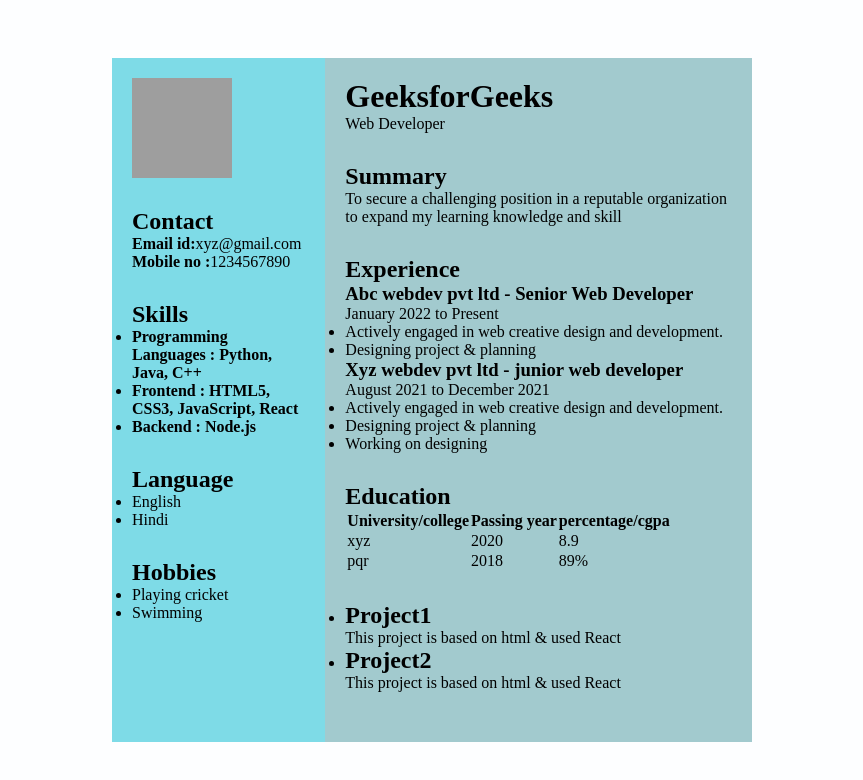
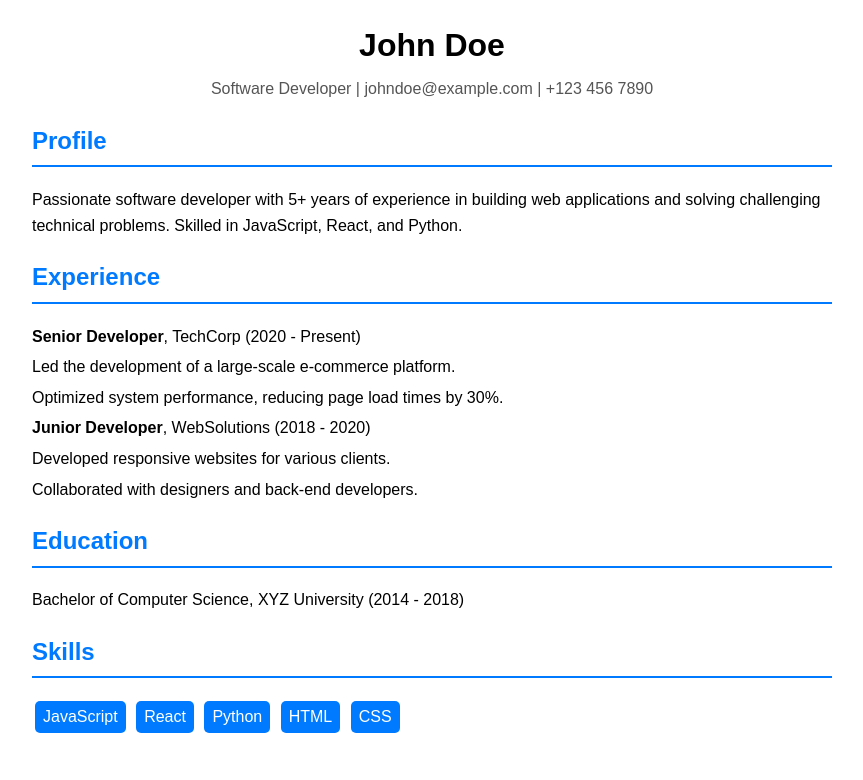
Before and after one commit to Sathishgnr/CV, a plain HTML site: page index.html in a window 1280 px wide. Shown: the whole page, without its empty margins (208-1071 px from the left). Drawn offline with Linux system fonts and the light colour scheme; grey boxes are pictures that could not be loaded.

Commit message:
Update index.html

```diff
--- a/index.html
+++ b/index.html
@@ -1,120 +1,105 @@
+<!DOCTYPE html>
 <html lang="en">
-
 <head>
   <meta charset="UTF-8">
-    <meta http-equiv="X-UA-Compatible" content="IE=edge">
-    <meta name="viewport"
-          content="width=device-width, initial-scale=1.0">
-    <link rel="stylesheet" href="style.css">
+  <meta name="viewport" content="width=device-width, initial-scale=1.0">
+  <title>CV</title>
+  <style>
+    body {
+      font-family: Arial, sans-serif;
+      line-height: 1.6;
+      margin: 20px;
+      padding: 0;
+    }
+    .container {
+      max-width: 800px;
+      margin: 0 auto;
+    }
+    header {
+      text-align: center;
+      margin-bottom: 20px;
+    }
+    header h1 {
+      margin: 0;
+    }
+    header p {
+      margin: 5px 0 0;
+      color: #555;
+    }
+    section {
+      margin-bottom: 20px;
+    }
+    section h2 {
+      border-bottom: 2px solid #007BFF;
+      padding-bottom: 5px;
+      color: #007BFF;
+    }
+    ul {
+      list-style: none;
+      padding: 0;
+    }
+    ul li {
+      margin: 5px 0;
+    }
+    .skills span {
+      display: inline-block;
+      background: #007BFF;
+      color: #fff;
+      padding: 3px 8px;
+      margin: 3px;
+      border-radius: 5px;
+    }
+  </style>
 </head>
+<body>
+  <div class="container">
+    <header>
+      <h1>John Doe</h1>
+      <p>Software Developer | johndoe@example.com | +123 456 7890</p>
+    </header>
 
-<body>
-    <div class="full">
-        <div class="left">
-            <div class="image">
-                <img src=
-"https://media.geeksforgeeks.org/wp-content/uploads/20220202083519/gfglogo.png"
-                     alt="gfg-logo"
-                     style="width:100px;height:100px;">
-            </div>
-            <div class="Contact">
-                <h2>Contact</h2>
-                <p><b>Email id:</b>xyz@gmail.com</p>
-                <p><b>Mobile no :</b>1234567890</p>
-            </div>
-            <div class="Skills">
-                <h2>Skills</h2>
-                <ul>
-                    <li><b>Programming Languages :
-                      Python, Java, C++</b></li>
-                    <li><b>Frontend : HTML5, CSS3,
-                      JavaScript, React</b></li>
-                    <li><b>Backend : Node.js</b></li>
-                </ul>
-            </div>
-            <div class="Language">
-                <h2>Language</h2>
-                <ul>
-                    <li>English</li>
-                    <li>Hindi</li>
-                </ul>
-            </div>
-            <div class="Hobbies">
-                <h2>Hobbies</h2>
-                <ul>
-                    <li>Playing cricket</li>
-                    <li>Swimming</li>
-                </ul>
-            </div>
-        </div>
-        <div class="right">
-            <div class="name">
-                <h1>GeeksforGeeks</h1>
-            </div>
-            <div class="title">
-                <p>Web Developer</p>
-            </div>
-            <div class="Summary">
-                <h2>Summary</h2>
-                <p>To secure a challenging position in a
-                  reputable organization
-                    to expand my learning knowledge and skill
-                </p>
-            </div>
-            <div class="Experience">
+    <section>
+      <h2>Profile</h2>
+      <p>Passionate software developer with 5+ years of experience in building web applications and solving challenging technical problems. Skilled in JavaScript, React, and Python.</p>
+    </section>
+
+    <section>
       <h2>Experience</h2>
-                <h3>Abc webdev pvt ltd - Senior Web Developer</h3>
-                <p>January 2022 to Present</p>
-                <ul>
-                    <li>Actively engaged in web creative
-                      design and development.</li>
-                    <li>Designing project & planning</li>
-                </ul>
-                <h3>Xyz webdev pvt ltd - junior web developer</h3>
-                <p>August 2021 to December 2021</p>
-                <ul>
-                    <li>Actively engaged in web creative
-                      design and development.</li>
-                    <li>Designing project & planning</li>
-                    <li>Working on designing</li>
-                </ul>
-            </div>
-            <div class="Education">
-                <h2>Education</h2>
-                <table>
-                    <tr>
-                        <th>University/college  </th>
-                        <th>Passing year  </th>
-                        <th>percentage/cgpa</th>
-                    </tr>
-                    <tr>
-                        <td>xyz</td>
-                        <td>2020</td>
-                        <td>8.9</td>
-                    </tr>
-                    <tr>
-                        <td>pqr</td>
-                        <td>2018</td>
-                        <td>89%</td>
-                    </tr>
-                </table>
-            </div>
-            <div class="project">
       <ul>
         <li>
-                        <h2>Project1</h2>
-                        <p>This project is based on html
-                          & used React</p>
+          <strong>Senior Developer</strong>, TechCorp (2020 - Present)
+          <ul>
+            <li>Led the development of a large-scale e-commerce platform.</li>
+            <li>Optimized system performance, reducing page load times by 30%.</li>
+          </ul>
         </li>
         <li>
-                        <h2>Project2</h2>
-                        <p>This project is based on html
-                          & used React</p>
+          <strong>Junior Developer</strong>, WebSolutions (2018 - 2020)
+          <ul>
+            <li>Developed responsive websites for various clients.</li>
+            <li>Collaborated with designers and back-end developers.</li>
+          </ul>
         </li>
       </ul>
+    </section>
+
+    <section>
+      <h2>Education</h2>
+      <ul>
+        <li>Bachelor of Computer Science, XYZ University (2014 - 2018)</li>
+      </ul>
+    </section>
+
+    <section>
+      <h2>Skills</h2>
+      <div class="skills">
+        <span>JavaScript</span>
+        <span>React</span>
+        <span>Python</span>
+        <span>HTML</span>
+        <span>CSS</span>
       </div>
-        </div>
+    </section>
   </div>
 </body>
-
 </html>
```
Lines whose indentation alone changed are shown as unchanged.
